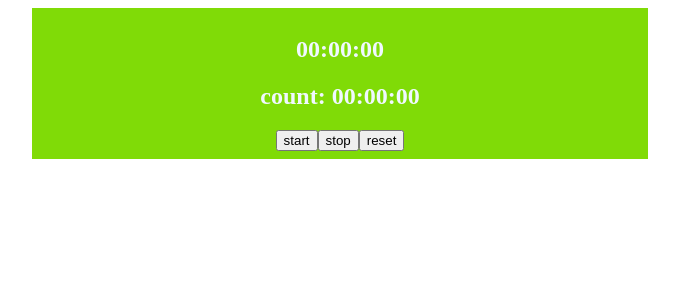
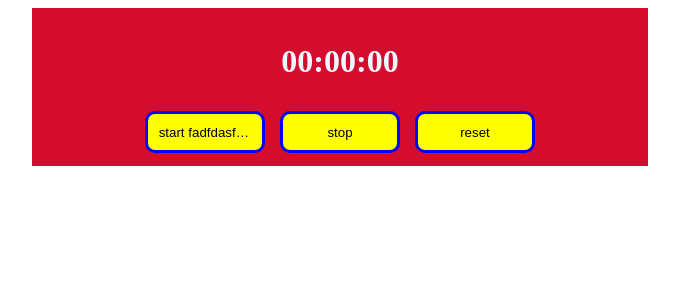
Before and after one commit to EvgeniySelivanov/fm2022-2-react-app, a React (Create React App) app: page / in a window 1280 px wide. Shown: the top 300 px of the page, without its empty margins (300-979 px from the left). Built offline with nearby package versions, Linux system fonts and the light colour scheme.

Commit message:
end lesson 270123

```diff
--- a/package.json
+++ b/package.json
@@ -36,5 +36,8 @@
       "last 1 firefox version",
       "last 1 safari version"
     ]
+  },
+  "devDependencies": {
+    "sass": "^1.57.1"
   }
 }
--- /dev/null
+++ b/src/common/styles/_breakpoint.scss
@@ -0,0 +1,2 @@
+$sm:576px;
+$md:778px;
--- /dev/null
+++ b/src/common/styles/_color.scss
@@ -0,0 +1 @@
+$main-color:yellow;
--- /dev/null
+++ b/src/common/styles/_mixin.scss
@@ -0,0 +1,7 @@
+@mixin border-style($size,$color,$style,$radius){
+  border: {
+    width:$size;
+    color:$color;
+    style:$style;
+    radius:$radius;
+  }}
--- /dev/null
+++ b/src/common/styles/_template.scss
@@ -0,0 +1,6 @@
+%one-line{
+  white-space: nowrap;
+  overflow: hidden;
+  text-overflow: ellipsis;
+
+}
--- a/src/components/StopWatch/Stopwatch.module.css
+++ /dev/null
@@ -1,10 +0,0 @@
-.container{
-  min-width: 300px;
-  width: 80%;
-  max-width: 600px;
-  margin: auto;
-  padding: 0.5em;
-  background-color: rgb(128, 219, 7);
-  color: aliceblue;
-  text-align: center;
-}
--- /dev/null
+++ b/src/components/StopWatch/Stopwatch.module.scss
@@ -0,0 +1,50 @@
+// @import './../../common/styles/breakpoint';
+// @import './../../common/styles/mixin';
+// @import './../../common/styles/color';
+// @import './../../common/styles/template';
+@use 'src/common/styles/color.scss' as c;
+@use 'src/common/styles/breakpoint.scss' as b;
+@use 'src/common/styles/template.scss' as *;
+@use 'src/common/styles/mixin.scss' as m;
+
+
+.container{
+  min-width: 300px;
+  width: 80%;
+  max-width: 600px;
+  margin: auto;
+  padding: 0.5em;
+  background-color: rgb(128, 219, 7);
+  color: aliceblue;
+  text-align: center;
+    >h2{
+      font-size: 2em;
+    }
+    &__btn{
+      @extend %one-line;
+      width: 20%;
+      transition: 1s;
+      margin: 5px 5px;
+      padding: 0.8em;
+      background-color: c.$main-color;
+      @include m.border-style(3px,blue ,solid,10px );
+      &:not(&:last-child){
+        margin-right:10px;
+      }
+    }
+      :hover{
+        background-color: rgb(11, 236, 225);
+        transition: 1s;
+
+      }
+}
+@media screen and (min-width:b.$sm){
+  .container{
+    background-color: pink;
+  }
+}
+@media screen and (min-width:b.$md){
+  .container{
+    background-color: rgb(212, 12, 45);
+  }
+}
--- a/src/components/StopWatch/index.js
+++ b/src/components/StopWatch/index.js
@@ -1,6 +1,6 @@
 import React, { Component } from 'react';
-import { format,addSeconds,add } from 'date-fns';
-import styles from './Stopwatch.module.css';
+import { format,addSeconds} from 'date-fns';
+import styles from './Stopwatch.module.scss';
 class StopWatch extends Component {
   constructor(props) {
     super(props);
@@ -51,10 +51,10 @@ class StopWatch extends Component {
     return (
       <article className={styles.container}>
         <h2>{format(time,'HH:mm:ss')}</h2>
-        <h2>count: {time.toLocaleTimeString("en-GB")}</h2>
-        <button onClick={this.start}>start</button>
-        <button onClick={this.stop}>stop</button>
-        <button onClick={this.reset}>reset</button>
+        {/* <h2>count: {time.toLocaleTimeString("en-GB")}</h2> */}
+        <button className={styles.container__btn} onClick={this.start}>start fadfdasfdsfsd</button>
+        <button className={styles.container__btn} onClick={this.stop}>stop</button>
+        <button className={styles.container__btn} onClick={this.reset}>reset</button>
       </article>
     );
   }
```
Also changed, not shown: 1 other file (tests, documents, lock files or other folders).
